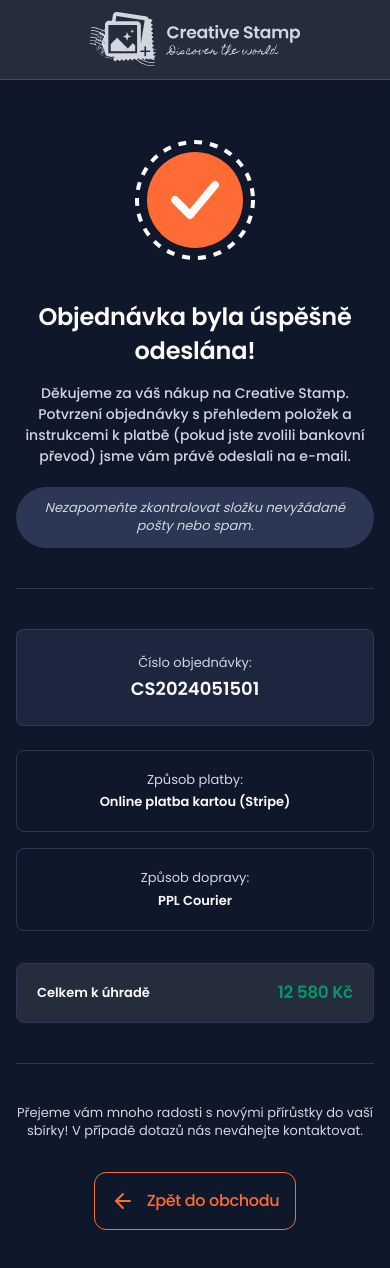
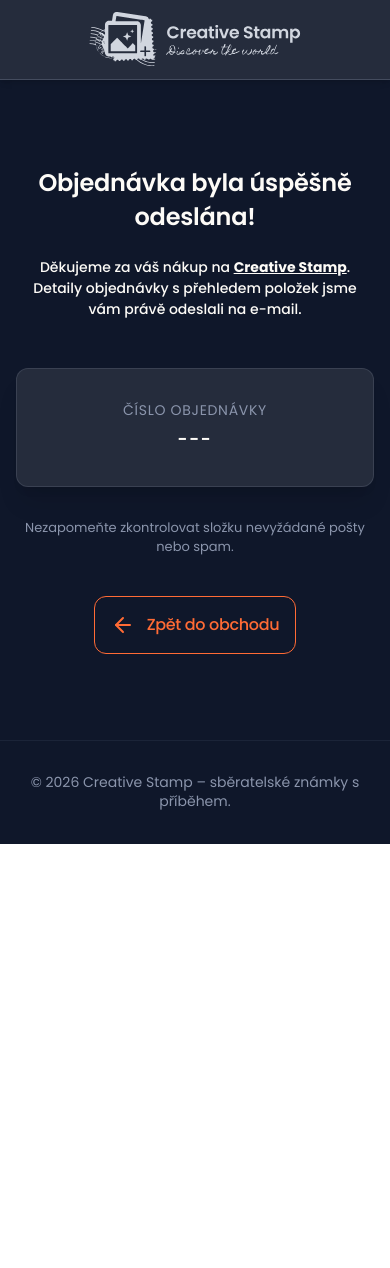
Before and after one commit to premekmrzena/gemini-stamp, a Next.js app: page /dekujeme in a window 390 px wide. Shown: the top 1268 px of the page. After the commit the page ends 844 px from the top, so only its background shows below. Built offline with nearby package versions, Linux system fonts and the light colour scheme.

Commit message:
Krok 3, Odesílání objednávky do DB

```diff
--- a/src/app/api/create-payment-intent/route.ts
+++ b/src/app/api/create-payment-intent/route.ts
@@ -3,34 +3,46 @@ import Stripe from 'stripe';
 
 // Inicializace Stripe s tvým tajným klíčem z .env.local
 const stripe = new Stripe(process.env.STRIPE_SECRET_KEY!, {
-  apiVersion: '2026-02-25.clover', // Aktualizováno na verzi, kterou vyžaduje nové SDK
+  apiVersion: '2026-02-25.clover' as any, // Přetypováno pro kompatibilitu s SDK
 });
 
 export async function POST(request: Request) {
   try {
-    // Získáme data, která nám pošle náš košík (celkovou částku)
+    // 1. Získáme data z frontendu (košíku)
     const body = await request.json();
     const { amount } = body;
 
-    // OCHRANA: Tady by v reálné velké aplikaci proběhla kontrola košíku proti databázi,
-    // aby si uživatel nemohl v prohlížeči snížit cenu. Pro náš start to zatím necháme takto.
+    // OCHRANA: Kontrola, zda máme částku a zda je to číslo
+    if (!amount || typeof amount !== 'number') {
+      return NextResponse.json(
+        { error: 'Neplatná částka objednávky' },
+        { status: 400 }
+      );
+    }
 
-    // Vytvoříme PaymentIntent u Stripe
+    // 2. Vytvoříme PaymentIntent u Stripe
+    // Math.round zajistí, že pošleme Stripe vždy celé číslo v haléřích
     const paymentIntent = await stripe.paymentIntents.create({
-      amount: amount * 100, // Stripe počítá v nejmenších jednotkách (pro CZK jsou to haléře, proto * 100)
+      amount: Math.round(amount * 100),
       currency: 'czk',
       automatic_payment_methods: {
-        enabled: true, // Stripe automaticky nabídne karty, Apple Pay atd. podle lokace
+        enabled: true, // Automaticky nabídne Karty, Google Pay, Apple Pay
+      },
+      // Volitelně můžeme přidat metadata pro lepší přehled v Stripe Dashboardu
+      metadata: {
+        integration_check: 'accept_a_payment',
       },
     });
 
-    // Vrátíme bezpečný klíč (client_secret) zpět do našeho frontendu
-    return NextResponse.json({ clientSecret: paymentIntent.client_secret });
+    // 3. Vrátíme bezpečný klíč (client_secret) zpět do našeho frontendu
+    return NextResponse.json({
+      clientSecret: paymentIntent.client_secret
+    });
 
   } catch (error: any) {
     console.error('Chyba při komunikaci se Stripe:', error);
     return NextResponse.json(
-      { error: error.message },
+      { error: error.message || 'Interní chyba serveru při vytváření platby' },
       { status: 500 }
     );
   }
--- a/src/app/dekujeme/page.tsx
+++ b/src/app/dekujeme/page.tsx
@@ -1,45 +1,73 @@
 'use client';
 
-import React, { useEffect } from 'react';
+import React, { useEffect, useState, Suspense } from 'react';
+import { useSearchParams } from 'next/navigation';
 import Image from 'next/image';
 import Link from 'next/link';
 import Button from '@/components/Button';
-import { useCart } from '@/context/CartContext'; // Přidán import našeho kontextu
+import { useCart } from '@/context/CartContext'; // <--- Vracíme import košíku
 
-// --- MOCK DATA PRO UKÁZKU (V produkci se načtou z API/URL) ---
-const orderData = {
-  number: 'CS2024051501',
-  payment: 'Online platba kartou (Stripe)',
-  shipping: 'PPL Courier',
-  totalPrice: 12580,
-};
+function ThankYouContent() {
+  const { clearCart } = useCart(); // <--- Vracíme funkci pro vymazání
+  const searchParams = useSearchParams();
+  const [displayId, setDisplayId] = useState<string | null>(null);
 
-// --- POMOCNÁ KOMPONENTA PRO SVG IKONU ---
-const SuccessStampIcon = () => (
-  <svg width="120" height="120" viewBox="0 0 120 120" fill="none" xmlns="http://www.w3.org/2000/svg" className="animate-scaleIn">
-    <circle cx="60" cy="60" r="58" stroke="#FDFBF7" strokeWidth="4" strokeDasharray="8 8"/>
-    <circle cx="60" cy="60" r="48" fill="#FF6B35"/>
-    <path d="M40 60L55 75L80 45" stroke="#FDFBF7" strokeWidth="8" strokeLinecap="round" strokeLinejoin="round"/>
-  </svg>
-);
+  useEffect(() => {
+    // 1. Načtení ID z URL
+    const orderId = searchParams.get('orderId');
+    if (orderId) {
+      setDisplayId(orderId.slice(-8).toUpperCase());
+    }
 
-const ThankYouPage = () => {
-  // 1. Vytáhneme si z kontextu funkci na vyčištění košíku
-  const { clearCart } = useCart();
+    // 2. Vyčištění košíku s mírným zpožděním (prevence zacyklení)
+    const timer = setTimeout(() => {
+      clearCart();
+      // Pro jistotu smažeme i localStorage natvrdo
+      if (typeof window !== 'undefined') {
+        localStorage.removeItem('razitka-cart');
+      }
+    }, 100);
 
-  // 2. Jakmile se stránka načte, košík nemilosrdně smažeme
-  useEffect(() => {
-    clearCart();
-    // Přidáváme prázdné závislosti [], aby se to spustilo jen jednou při prvním načtení stránky
+    return () => clearTimeout(timer);
+    // eslint-disable-next-line react-hooks/exhaustive-deps
   }, []);
 
   return (
-    <div className="w-full min-h-screen flex flex-col bg-black-custom">
+    <main className="flex-grow w-full px-4 lg:px-[84px] py-[60px] md:py-[100px] max-w-[1440px] mx-auto flex flex-col items-center justify-center animate-fadeIn">
+      <div className="text-center flex flex-col items-center gap-6 max-w-2xl">
+        <h1 className="style-h1 text-[#FDFBF7]">
+          Objednávka byla úspěšně odeslána!
+        </h1>
+        <p className="style-perex text-secondary font-medium">
+          Děkujeme za váš nákup na <span className="font-bold underline">Creative Stamp</span>.
+          Detaily objednávky s přehledem položek jsme vám právě odeslali na e-mail.
+        </p>
+      </div>
 
-      {/* HLAVIČKA (Zjednodušená verze bez kroků košíku) */}
+      <div className="mt-12 mb-8 flex flex-col items-center gap-2 p-8 bg-[#252C3C] rounded-[12px] border border-black300/20 w-full max-w-sm shadow-xl text-center">
+        <p className="style-body text-[#8B95AC] uppercase tracking-wider text-sm">Číslo objednávky</p>
+        <p className="style-h3 text-secondary tracking-widest min-h-[1.5em]">
+          {displayId ? `#${displayId}` : '---'}
+        </p>
+      </div>
+
+      <p className="style-body text-[#8B95AC] text-center mb-10 max-w-sm">
+        Nezapomeňte zkontrolovat složku nevyžádané pošty nebo spam.
+      </p>
+
+      <Link href="/">
+        <Button variant="outlined" arrow="left">Zpět do obchodu</Button>
+      </Link>
+    </main>
+  );
+}
+
+export default function ThankYouPage() {
+  return (
+    <div className="w-full min-h-screen flex flex-col bg-black-custom text-[#FDFBF7]">
       <header className="sticky top-0 z-40 w-full bg-[#252C3C] border-b border-black300/30 h-[80px] md:h-[98px] lg:h-[116px] flex items-center justify-center shadow-md">
         <div className="w-full max-w-[1440px] mx-auto px-4 lg:px-[84px] flex items-center justify-center lg:justify-start">
-          <Link href="/" aria-label="Zpět na hlavní stránku" className="flex-shrink-0 flex items-center h-full">
+          <Link href="/" aria-label="Zpět na hlavní stránku">
             <Image
               src="/images/creative-stamp_logo.svg"
               alt="Creative Stamp Logo"
@@ -50,77 +78,13 @@ const ThankYouPage = () => {
         </div>
       </header>
 
-      {/* HLAVNÍ OBSAH (Vycentrovaný na střed) */}
-      <main className="flex-grow w-full px-4 lg:px-[84px] py-[60px] md:py-[80px] max-w-[1440px] mx-auto flex flex-col items-center justify-center animate-fadeIn">
+      <Suspense fallback={<div className="flex-grow bg-black-custom" />}>
+        <ThankYouContent />
+      </Suspense>
 
-        {/* Velká ikona razítka s fajfkou */}
-        <div className="mb-10">
-          <SuccessStampIcon />
-        </div>
-
-        {/* Hlavní textový blok */}
-        <div className="text-center flex flex-col items-center gap-4 max-w-2xl">
-          <h1 className="style-h1 text-secondary">
-            Objednávka byla úspěšně odeslána!
-          </h1>
-
-          <p className="style-perex text-black200">
-            Děkujeme za váš nákup na Creative Stamp. Potvrzení objednávky s přehledem položek a instrukcemi k platbě (pokud jste zvolili bankovní převod) jsme vám právě odeslali na e-mail.
-          </p>
-
-          <p className="style-body text-black200 italic mt-1 bg-black400 px-6 py-3 rounded-full">
-            Nezapomeňte zkontrolovat složku nevyžádané pošty nebo spam.
-          </p>
-        </div>
-
-        {/* Dělící linka */}
-        <hr className="border-black400 w-full max-w-xl my-10" />
-
-        {/* Blok se shrnutím objednávky */}
-        <div className="flex flex-col items-center gap-6 text-center w-full max-w-md">
-          <div className="flex flex-col gap-1 w-full p-6 bg-black400/50 rounded-[8px] border border-black300/20 shadow-inner">
-            <p className="style-body text-black200">Číslo objednávky:</p>
-            <p className="style-body-bold text-secondary text-lg">{orderData.number}</p>
-          </div>
-
-          <div className="grid grid-cols-1 md:grid-cols-2 gap-4 w-full">
-            <div className="flex flex-col gap-1 p-5 border border-black400 rounded-[8px]">
-              <p className="style-body text-black200">Způsob platby:</p>
-              <p className="style-body-bold text-secondary">{orderData.payment}</p>
-            </div>
-            <div className="flex flex-col gap-1 p-5 border border-black400 rounded-[8px]">
-              <p className="style-body text-black200">Způsob dopravy:</p>
-              <p className="style-body-bold text-secondary">{orderData.shipping}</p>
-            </div>
-          </div>
-
-          {/* Zobrazení celkové ceny přímo ve shrnutí */}
-          <div className="w-full flex justify-between items-center p-5 border border-black400 rounded-[8px] mt-2 bg-[#252C3C]">
-             <p className="style-body-bold text-secondary">Celkem k úhradě</p>
-             <p className="style-product-price text-success">{orderData.totalPrice.toLocaleString('cs-CZ')} Kč</p>
-          </div>
-
-        </div>
-
-        {/* Dělící linka */}
-        <hr className="border-black400 w-full max-w-xl my-10" />
-
-        {/* Závěrečný přací text a obyčejné tlačítko */}
-        <div className="text-center max-w-xl flex flex-col items-center gap-8">
-          <p className="style-body text-black200 Perex">
-            Přejeme vám mnoho radosti s novými přírůstky do vaší sbírky! V případě dotazů nás neváhejte kontaktovat.
-          </p>
-
-          {/* Tlačítko je teď normálně v obsahu stránky, nikoliv fixní */}
-          <Link href="/">
-            <Button variant="outlined" arrow="left">Zpět do obchodu</Button>
-          </Link>
-        </div>
-
-      </main>
-
+      <footer className="py-8 text-center border-t border-black300/10">
+        <p className="style-body text-[#8B95AC] text-sm">© 2026 Creative Stamp – sběratelské známky s příběhem.</p>
+      </footer>
     </div>
   );
-};
-
-export default ThankYouPage;
+}
```
Also changed, not shown: src/app/(checkout)/kosik/page.tsx (+17 -14 lines), src/components/StripePaymentForm.tsx (+23 -44 lines).
